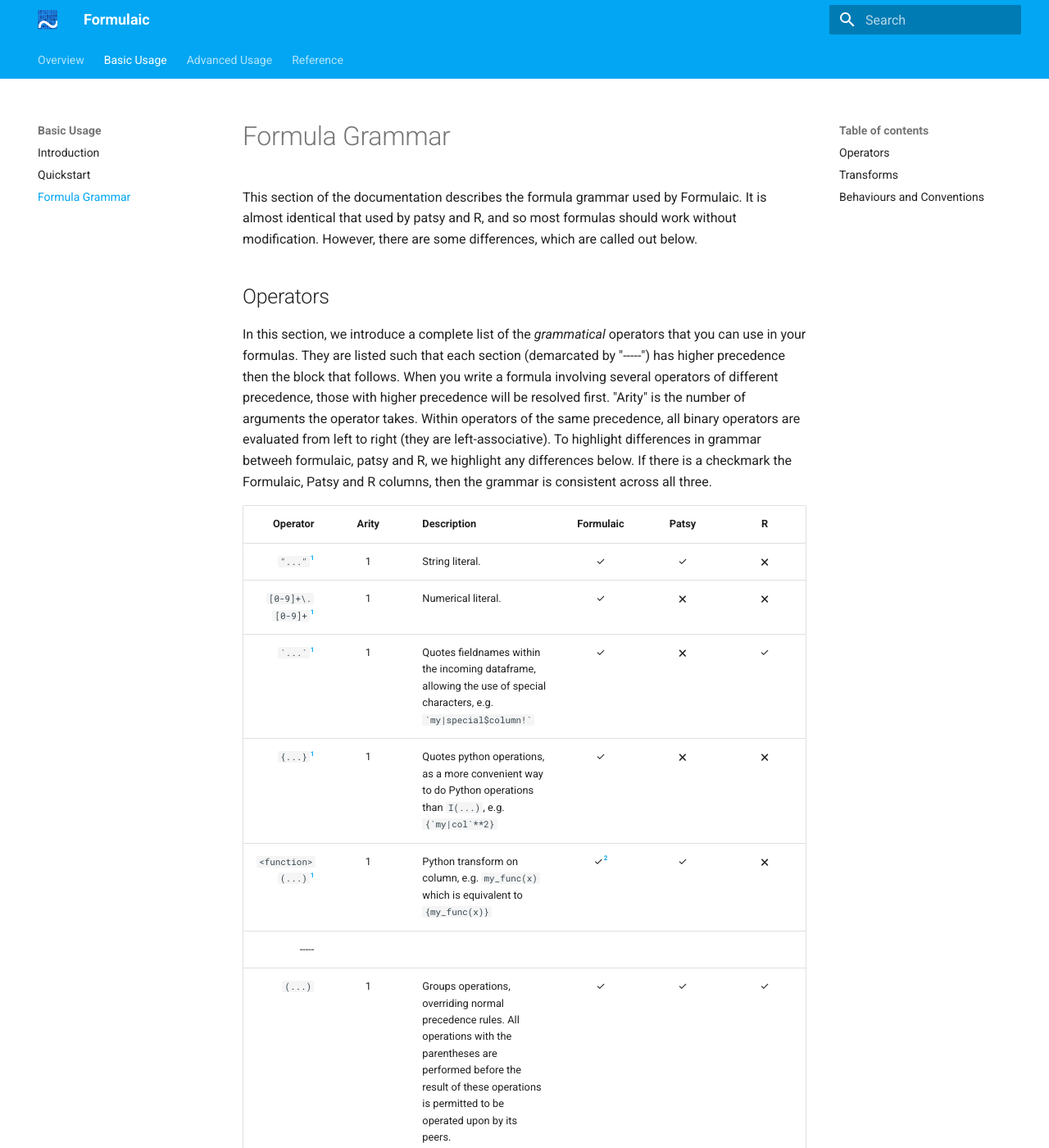
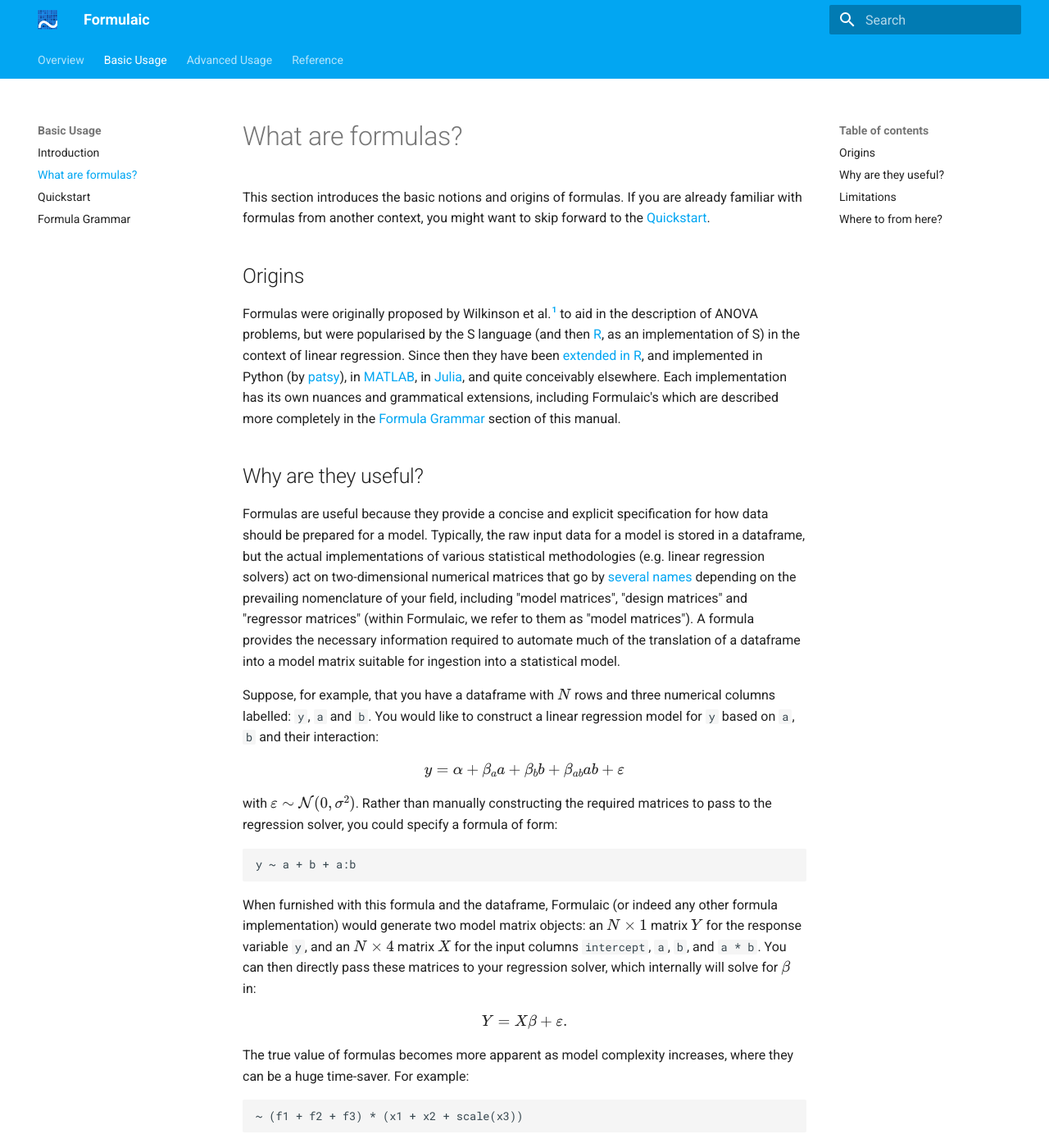
Before and after one commit to matthewwardrop/formulaic, an MkDocs documentation site: the page built from docs/basic/formulas.md, in a window 1280 px wide and 1400 px high. Shown: the whole window at 82% size. Built offline with MkDocs 1.6.1 and Material for MkDocs 9.7.7, drawn with Linux system fonts in a browser that asks for light colours; some of the changed text lies outside the part shown.

Commit message:
Restructuring and fixes.

````diff
--- a/docs/basic/formulas.md
+++ b/docs/basic/formulas.md
@@ -1,103 +1,101 @@
-This section of the documentation describes the formula grammar used by
-Formulaic. It is almost identical that used by patsy and R, and so most formulas
-should work without modification. However, there are some differences, which are
-called out below.
+This section introduces the basic notions and origins of formulas. If you are
+already familiar with formulas from another context, you might want to skip
+forward to the [Quickstart](quickstart.md).
+
+## Origins
+
+Formulas were originally proposed by Wilkinson et al.[^1] to aid in the
+description of ANOVA problems, but were popularised by the S language (and then
+[R](http://search.r-project.org/R/library/stats/html/formula.html), as an
+implementation of S) in the context of linear regression. Since then they have
+been [extended in
+R](https://cran.r-project.org/web/packages/Formula/Formula.pdf), and implemented
+in Python (by [patsy](https://github.com/pydata/patsy)), in
+[MATLAB](https://www.mathworks.com/help/stats/wilkinson-notation.html), in
+[Julia](https://juliadata.github.io/DataFrames.jl/v0.9/man/formulas/), and quite
+conceivably elsewhere. Each implementation has its own nuances and grammatical
+extensions, including Formulaic's which are described more completely in the
+[Formula Grammar](grammar.md) section of this manual.
 
 
-## Operators
+## Why are they useful?
 
-In this section, we introduce a complete list of the _grammatical_ operators
-that you can use in your formulas. They are listed such that each section
-(demarcated by "-----") has higher precedence then the block that follows. When
-you write a formula involving several operators of different precedence, those
-with higher precedence will be resolved first. "Arity" is the number of
-arguments the operator takes. Within operators of the same precedence, all
-binary operators are evaluated from left to right (they are left-associative).
-To highlight differences in grammar betweeh formulaic, patsy and R, we highlight
-any differences below. If there is a checkmark the Formulaic, Patsy and R
-columns, then the grammar is consistent across all three.
+Formulas are useful because they provide a concise and explicit specification
+for how data should be prepared for a model. Typically, the raw input data for a
+model is stored in a dataframe, but the actual implementations of various
+statistical methodologies (e.g. linear regression solvers) act on
+two-dimensional numerical matrices that go by [several
+names](https://en.wikipedia.org/wiki/Design_matrix) depending on the prevailing
+nomenclature of your field, including "model matrices", "design matrices" and
+"regressor matrices" (within Formulaic, we refer to them as "model matrices"). A
+formula provides the necessary information required to automate much of the
+translation of a dataframe into a model matrix suitable for ingestion into a
+statistical model.
 
-| Operator | Arity | Description | Formulaic | Patsy | R |
-|---------:|:-----:|:------------|:---------:|:-----:|:-:|
-| `"..."`[^1] | 1 | String literal. | ✓ | ✓ | 🗙 |
-| `[0-9]+\.[0-9]+`[^1] | 1 | Numerical literal. | ✓ | 🗙 | 🗙 |
-| `` `...` ``[^1] | 1 | Quotes fieldnames within the incoming dataframe, allowing the use of special characters, e.g. `` `my|special$column!` `` | ✓ | 🗙 | ✓ |
-| `{...}`[^1] | 1 | Quotes python operations, as a more convenient way to do Python operations than `I(...)`, e.g. `` {`my|col`**2} `` | ✓ | 🗙 | 🗙 |
-| `<function>(...)`[^1] | 1 | Python transform on column, e.g. `my_func(x)` which is equivalent to `{my_func(x)}` | ✓[^2] | ✓ | 🗙 |
-|-----|
-| `(...)` | 1 | Groups operations, overriding normal precedence rules. All operations with the parentheses are performed before the result of these operations is permitted to be operated upon by its peers. | ✓ | ✓ | ✓ |
-|-----|
-| ** | 2 | Expands into the product of the left operand with itself n times, where n is the (integral) value of the right operand. | ✓ | ✓ | ✓ |
-| ^ | 2 | Alias for `**`. | 🗙 | 🗙[^3] | ✓ |
-|-----|
-| `:` | 2 | Adds a new term that corresponds to the product of the elementwise product of its operands. | ✓ | ✓ | ✓ |
-| `%in%` | 2 | Alias for `:`. | 🗙 | 🗙 | ✓ |
-|-----|
-| `*` | 2 | Expands to the addition of a new term for each operand as well as their interactinon, i.e. `a * b` is equivalent to `a + b + a:b`. | ✓ | ✓ | ✓ |
-| `/` | 2 | Expands to the addition of a new term for the left operand and the interaction of all left operand terms with the right operand, i.e `a / b` is equivalent to `a + a:b`, `(a + b) / c` is equivalent to `a + b + a:b:c`, and `a/(b+c)` is equivalent to `a + a:b + a:c`.[^4] | ✓ | ✓ | ✓ |
-|-----|
-| `+` | 2 | Adds a new term to the set of features. | ✓ | ✓ | ✓ |
-| `-` | 2 | Removes a term from the set of features (if present). | ✓ | ✓ | ✓ |
-| `+` | 1 | Returns the current term unmodified (not very useful). | ✓ | ✓ | ✓ |
-| `-` | 1 | Negates a term (only implemented for 0, in which case it is replaced with `1`). | ✓ | ✓ | ✓ |
-|-----|
-| `~` | 1,2 | Separates the target features from the input features. If absent, it is assumed that we are considering only the the input features. Unless otherwise indicated, it is assumed that the input features implicitly include an intercept. | ✓[^5] | ✓ | ✓ |
+Suppose, for example, that you have a dataframe with \\(N\\) rows and three
+numerical columns labelled: `y`, `a` and `b`. You would like to construct a
+linear regression model for `y` based on `a`, `b` and their interaction: \\[ y =
+\alpha + \beta_a a + \beta_b b + \beta_{ab} ab + \varepsilon \\] with
+\\(\varepsilon \sim \mathcal{N}(0, \sigma^2)\\). Rather than manually
+constructing the required matrices to pass to the regression solver, you could
+specify a formula of form:
+```
+y ~ a + b + a:b
+```
+When furnished with this formula and the dataframe, Formulaic (or indeed any
+other formula implementation) would generate two model matrix objects: an \\( N
+\times 1 \\) matrix \\(Y\\) for the response variable `y`, and an \\( N \times 4
+\\) matrix \\(X\\) for the input columns `intercept`, `a`, `b`, and `a * b`. You
+can then directly pass these matrices to your regression solver, which
+internally will solve for \\(\beta\\) in: \\[ Y = X\beta + \varepsilon. \\]
 
+The true value of formulas becomes more apparent as model complexity increases,
+where they can be a huge time-saver. For example:
+```
+~ (f1 + f2 + f3) * (x1 + x2 + scale(x3))
+```
+tells the formula interpreter to consider 16 fields of input data, corresponding
+to an intercept (1), each of the `f*` fields (3), each of the `x*` fields (3),
+and the combination of each `f` with each `x` (9). It also instructs the
+materializer to ensure that the `x3` column is rescaled during the model matrix
+materialization phase such that it has mean zero and standard error of 1. If any
+of these columns is categorical in nature, they would by default also be
+one-hot/dummy encoded. Depending on the formula interpreter (including
+Formulaic), extra steps would also be taken to ensure that the resulting model
+matrix is structurally full-rank.
 
-## Transforms
+As an added bonus, some formula implementations (including Formulaic) can
+remember any choices made during the materialization process, and apply them to
+consistently to new data, making it possible to easily generate new data that
+conforms to the same structure as the training data. For example, the
+`scale(...)` transform in the example above makes use of the mean and variance
+of the column to be scaled. Any future data should, however, should not undergo
+scaling based on its own mean and variance, but rather on the mean and variance
+that was measured for the training data set (otherwise the new dataset will not
+be consistent with the expectations of the trained model which will be
+interpreting it).
 
-Formulaic has not yet garnered implementations for many transforms, but the
-framework fully supports them, including preservation of state so that new data
-can undergo the same transformation as that used during modelling.
+## Limitations
 
-| Transform | Description | Formulaic | Patsy | R |
-|----------:|:------------|:---------:|:-----:|:-:|
-| `I(...)` | Identity transform, allowing arbitrary Python/R operations, e.g. `I(x+y)`. | ✓ | ✓ | ✓ |
-| `C(...)` | Categorically encode a column, e.g. `C(x)` | partial[^6] | ✓ | ✓ |
-| `center(...)` | Shift column data so mean is zero. | ✓ | ✓ | ✓ |
-| `scale(...)` | Shift column so mean is zero and variance is 1. | 🗙 | ✓ | ✓ |
-| `standardize(...)` | Alias of `scale`. | 🗙 | ✓ | 🗙 |
-| `bs(...)` | Generates a B-Spline basis, allowing non-linear fits. | 🗙 | ✓ | ✓ |
-| `cr(...)` | Generates a natural cubic spline basis, allowing non-linear fits. | 🗙 | ✓ | ✓ |
-| `cc(...)` | Generates a cyclic cubic spline basis, allowing non-linear fits. | 🗙 | ✓ | ✓ |
-| `te(...)` | Generates a tensor product smooth. | 🗙 | ✓ | ✓ |
+Formulas are a very flexible tool, and can be augmented with arbitrary
+user-defined transforms. However, some transformations required by certain
+models may be more elegantly defined via a pre-formula dataframe operation or
+post-formula model matrix operation. Another consideration is that the default
+encoding and materialization choices for data are aligned with linear
+regression. If you are using a tree model, for example, you may be interested in
+the ordinal encoding of "categorical" features with respect to some outcome,
+rather than one-hot/dummy encoding, and this type of transform would have to be
+explicitly noted in the formula. Nevertheless, even in these cases, formulas are
+an excellent tool, and can often be used to greatly simplify data preparation
+workflows.
 
+## Where to from here?
 
-## Behaviours and Conventions
+To get a feel for how you can use `formulaic` to transform your dataframes into
+model matrices, please review the [Quickstart](quickstart.md). To learn about
+the full set of features supported by the formula language as implemented by
+Formulaic, please review the [Formula Grammar](grammar.md). For more advanced
+use-cases, such as overriding or customising the implementations of formula
+parsing, please refer to the [Advanced Usage](../advanced/intro.md) section.
 
-Beyond the formula operator grammar itself there are some differing behaviours
-and conventions of which you should be aware.
-
-  - Formulaic follows Patsy in that both sides of the `~` operator are treated
-    identically. In R, the left hand side is treated as R code rather than
-    following the above grammar. In Formulaic and Patsy, the only difference
-    between the sides is that an intercept is automatically added to the
-    right side. You can recover R's behaviour nesting the operations in a Python
-    operator block (as described in the operator table): `{y1 + y2} ~ a + b`.
-    Note that the enhanced `Formula` R package also uses this convention.
-  - Formula terms in Formulaic are always sorted first by the order of the
-    interaction, and then alphabetically. In R and patsy, this second ordering
-    is done in the order that columns were introduced to the formula (patsy
-    additionally sorts by which fields are involved in the interactions). As a
-    result formulas with the same set of fields will always generate the same
-    model matrix.
-  - Formulaic follows patsy's more rigourous handling of whether or not to
-    include an intercept term. In R, `b-1` and `(b-1)` both do not have an
-    intercept, whereas in Formulaic and Patsy the parentheses are resolved first
-    and so the first does not have an intercept and the second does (because
-    and implicit '1 +' is added prepended to the right hand side of the
-    formula).
-  - Formulaic carefully chooses where to reduce the rank of the model matrix
-    in order to ensure that the matrix is structurally full rank. It uses the
-    same algorithm as patsy. This avoids producing over-specified model
-    matrices in contexts that R would (since it only considers local full-rank
-    structure, rather than global structure). You can read more about this in
-    [Patsy's documentation](https://patsy.readthedocs.io/en/latest/formulas.html).
-
-
-[^1]: This "operator" is actually part of the tokenisation process.
-[^2]: Formulaic additionally supports quoted fields with special characters, e.g. `` my_func(`my|special+column`) ``.
-[^3]: The caret operator is not supported, but will not cause an error. It is ignored by the patsy formula parser, and treated as XOR Python operation on column.
-[^4]: This somewhat confusing operator is useful when you want to include hierachical features in your data, and where certain interaction terms do not make sense (particularly in ANOVA contexts). For example, if `a` represents countries, and `b` represents cities, then the full product of terms from `a * b === a + b + a:b` does not make sense, because any value of `b` is guaranteed to coincide with a value in `a`, and does not independently add value. Thus, the operation `a / b === a + a:b` results in more sensible dataset. As a result, the `/` operator is right-distributive, since if `b` and `c` were both nested in `a`, you would want `a/(b+c) === a + a:b + a:c`. Likewise, the operator is not left-distributive, since if `c` is nested under both `a` and `b` separately, then you want `(a + b)/c === a + b + a:b:c`. Lastly, if `c` is nested in `b`, and `b` is nested in `a`, then you would want `a/b/c === a + a:(b/c) === a + a:b + a:b:c`.
-[^5]: Formulaic additionally supports more than one `~` which splits the features into as many groups as you like.
-[^6]: Formulaic only supports one-hot encoding, and does not yet support arbitrary contrast matrices or specification which field to leave out in reduced rank, etc.
+[^1]: Wilkinson, G. N., and C. E. Rogers. Symbolic description of factorial models for analysis of variance. J. Royal Statistics Society 22, pp. 392–399, 1973.
--- a/mkdocs.yml
+++ b/mkdocs.yml
@@ -6,8 +6,9 @@
     - Changelog: changelog.md
   - Basic Usage:
     - Introduction: basic/intro.md
+    - What are formulas?: basic/formulas.md
     - Quickstart: basic/quickstart.md
-    - Formula Grammar: basic/formulas.md
+    - Formula Grammar: basic/grammar.md
   - Advanced Usage:
     - Introduction: advanced/intro.md
   - Reference:
@@ -22,6 +23,9 @@
 markdown_extensions:
   - admonition
   - footnotes
+  - pymdownx.highlight:
+      use_pygments: true
+  - pymdownx.superfences
 extra_javascript:
   - https://polyfill.io/v3/polyfill.min.js?features=es6
   - https://cdn.jsdelivr.net/npm/mathjax@3/es5/tex-mml-chtml.js
--- a/setup.py
+++ b/setup.py
@@ -47,6 +47,7 @@
         'arrow': ['pyarrow'],
         'benchmarks': ['patsy', 'rpy2', 'uncertainties'],
         'calculus': ['sympy'],
+        'docs': ['mkdocs-material', 'pymdown-extensions', 'pygments'],
         'test': test_deps,
     },
 
````
Also changed, not shown: docs/basic/grammar.md (added, +104 -0 lines), docs/basic/intro.md (+10 -21 lines), docs/basic/quickstart.md (+2 -29 lines), docs/index.md (+9 -6 lines), docs/installation.md (+4 -0 lines).
